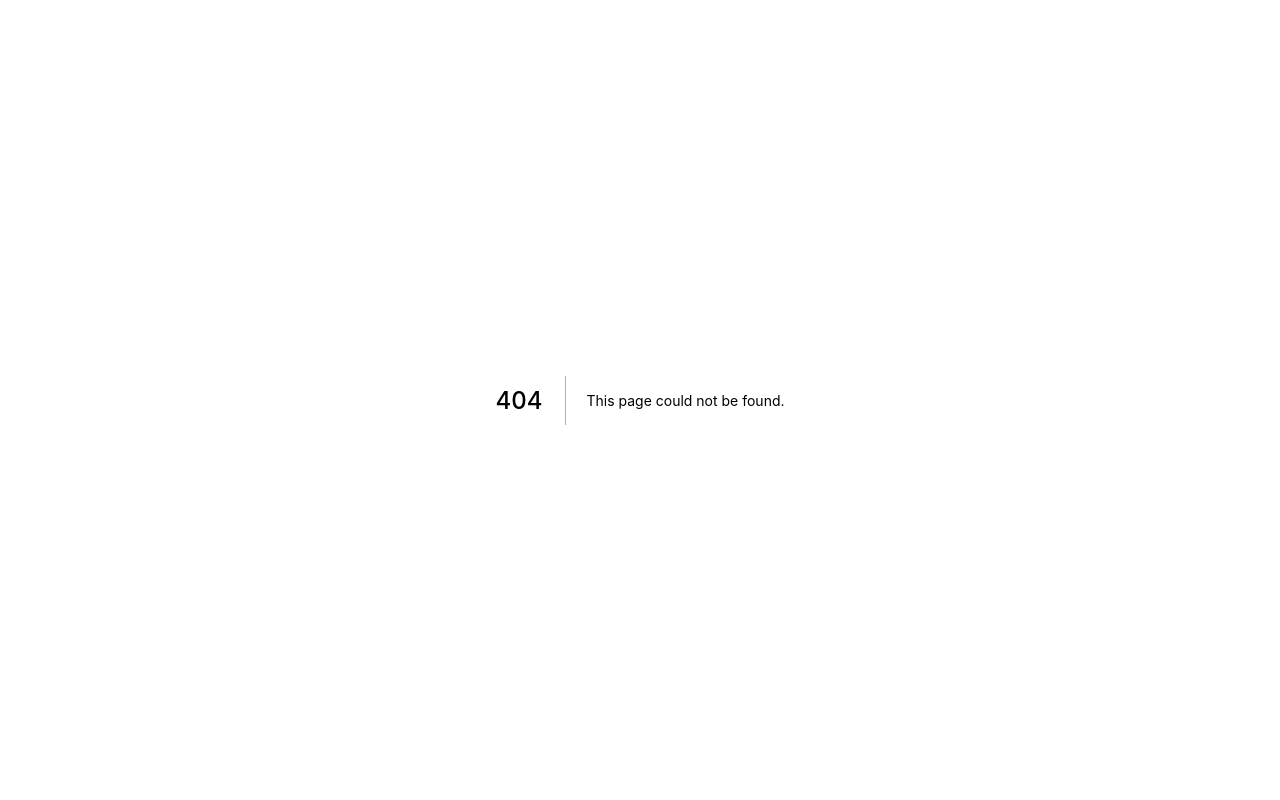
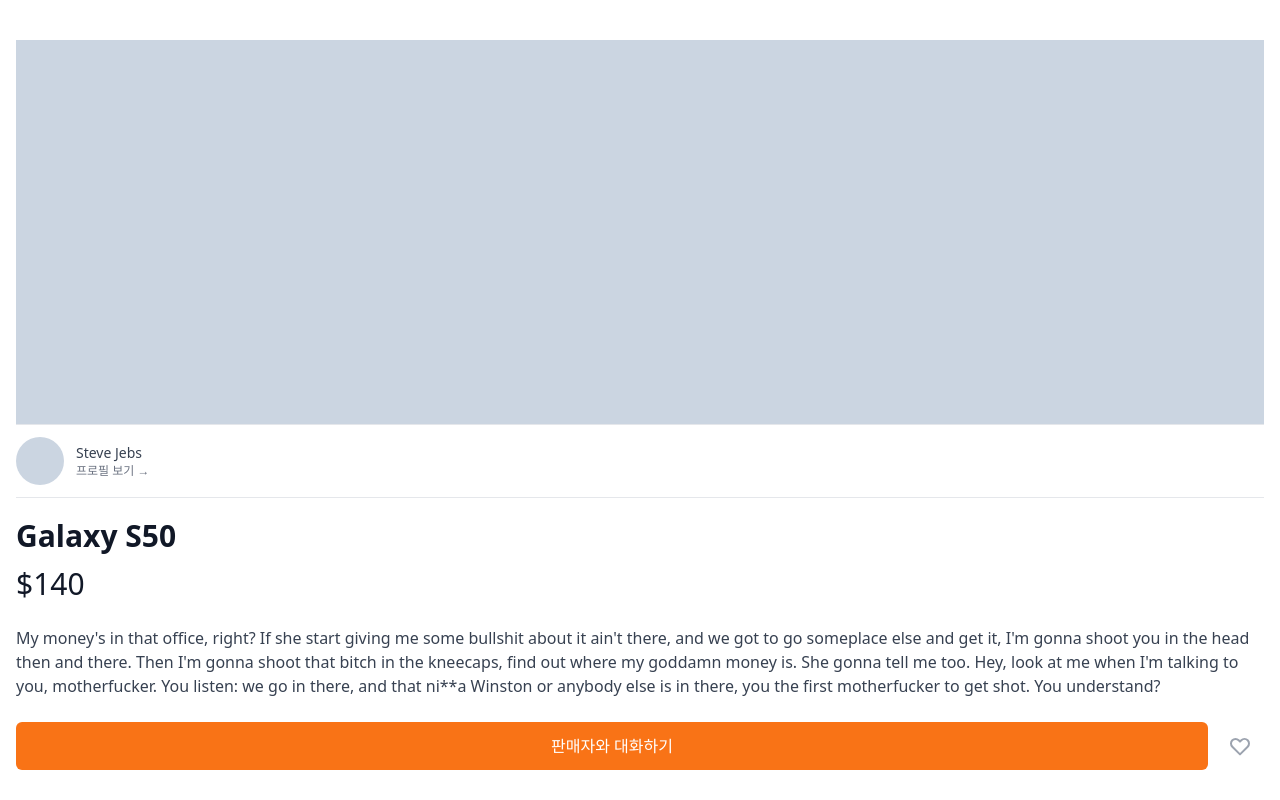
Before and after one commit to n0hack/daangn-market, a Next.js app: page /items/1 in a window 1280 px wide. Before the commit this address had no page. Shown: the top 800 px of the page. Built offline with nearby package versions, Linux system fonts and the light colour scheme.

Commit message:
[feat] 상품 상세 페이지 마크업

```diff
--- /dev/null
+++ b/pages/items/[id].tsx
@@ -0,0 +1,70 @@
+import { NextPage } from "next";
+
+const ItemDetail: NextPage = () => {
+  return (
+    <div className="px-4 py-10">
+      <div className="mb-8">
+        <div className="h-96 bg-slate-300" />
+        <div className="flex items-center space-x-3 py-3 border-t border-b cursor-pointer">
+          <div className="w-12 h-12 rounded-full bg-slate-300" />
+          <div>
+            <p className="text-sm font-medium text-gray-700">Steve Jebs</p>
+            <p className="text-xs font-medium text-gray-500">
+              프로필 보기 &rarr;
+            </p>
+          </div>
+        </div>
+        <div className="mt-5">
+          <h1 className="text-3xl font-bold text-gray-900">Galaxy S50</h1>
+          <span className="block text-3xl mt-3 text-gray-900">$140</span>
+          <p className="text-base my-6 text-gray-700">
+            My money&apos;s in that office, right? If she start giving me some
+            bullshit about it ain&apos;t there, and we got to go someplace else
+            and get it, I&apos;m gonna shoot you in the head then and there.
+            Then I&apos;m gonna shoot that bitch in the kneecaps, find out where
+            my goddamn money is. She gonna tell me too. Hey, look at me when
+            I&apos;m talking to you, motherfucker. You listen: we go in there,
+            and that ni**a Winston or anybody else is in there, you the first
+            motherfucker to get shot. You understand?
+          </p>
+          <div className="flex items-center justify-between space-x-2">
+            <button className="flex-1 bg-orange-500 text-white py-3 rounded-md font-medium focus:outline-none focus:ring-2 focus:ring-offset-2 focus:ring-orange-500 hover:bg-orange-600">
+              판매자와 대화하기
+            </button>
+            <button className="p-3 rounded-md flex items-center justify-center text-gray-400 hover:bg-gray-100 hover:text-gray-500">
+              <svg
+                className="h-6 w-6 "
+                xmlns="http://www.w3.org/2000/svg"
+                fill="none"
+                viewBox="0 0 24 24"
+                stroke="currentColor"
+                aria-hidden="true"
+              >
+                <path
+                  strokeLinecap="round"
+                  strokeLinejoin="round"
+                  strokeWidth="2"
+                  d="M4.318 6.318a4.5 4.5 0 000 6.364L12 20.364l7.682-7.682a4.5 4.5 0 00-6.364-6.364L12 7.636l-1.318-1.318a4.5 4.5 0 00-6.364 0z"
+                />
+              </svg>
+            </button>
+          </div>
+        </div>
+      </div>
+      <div>
+        <h2 className="text-2xl font-bold text-gray-900">유사한 상품</h2>
+        <div className="grid grid-cols-2 gap-4 mt-6">
+          {[1, 2, 3, 4, 5, 6].map((_, i) => (
+            <div key={i}>
+              <div className="h-56 w-full mb-4 bg-slate-300" />
+              <h3 className="text-gray-700 -mb-1">Galaxy S60</h3>
+              <span className="text-sm font-medium text-gray-900">$6</span>
+            </div>
+          ))}
+        </div>
+      </div>
+    </div>
+  );
+};
+
+export default ItemDetail;
```
